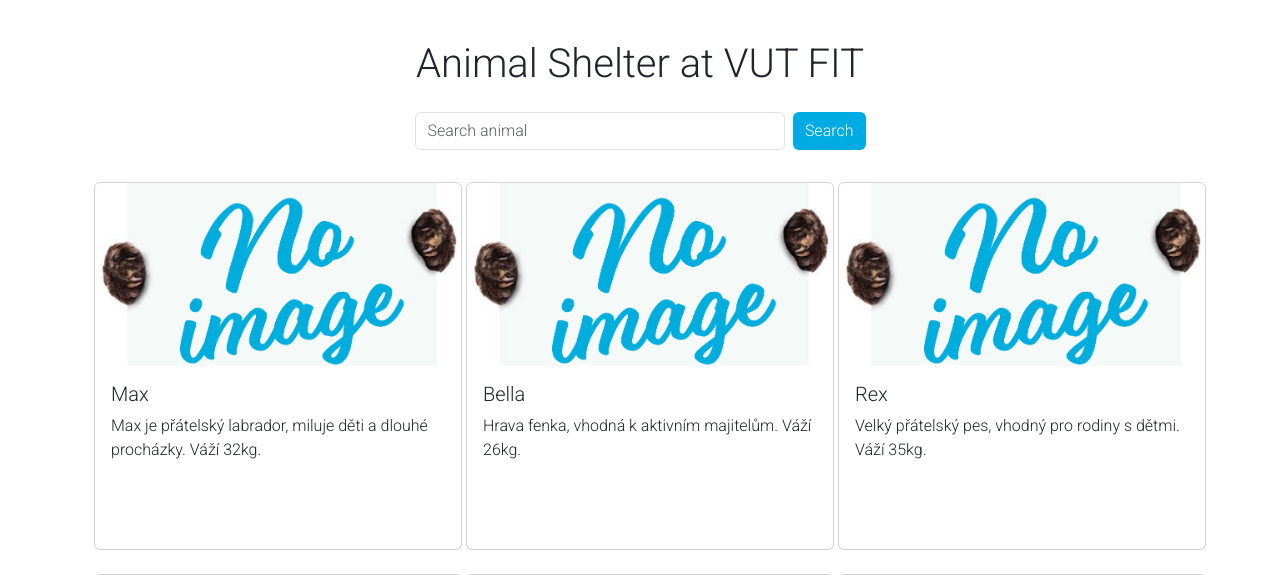
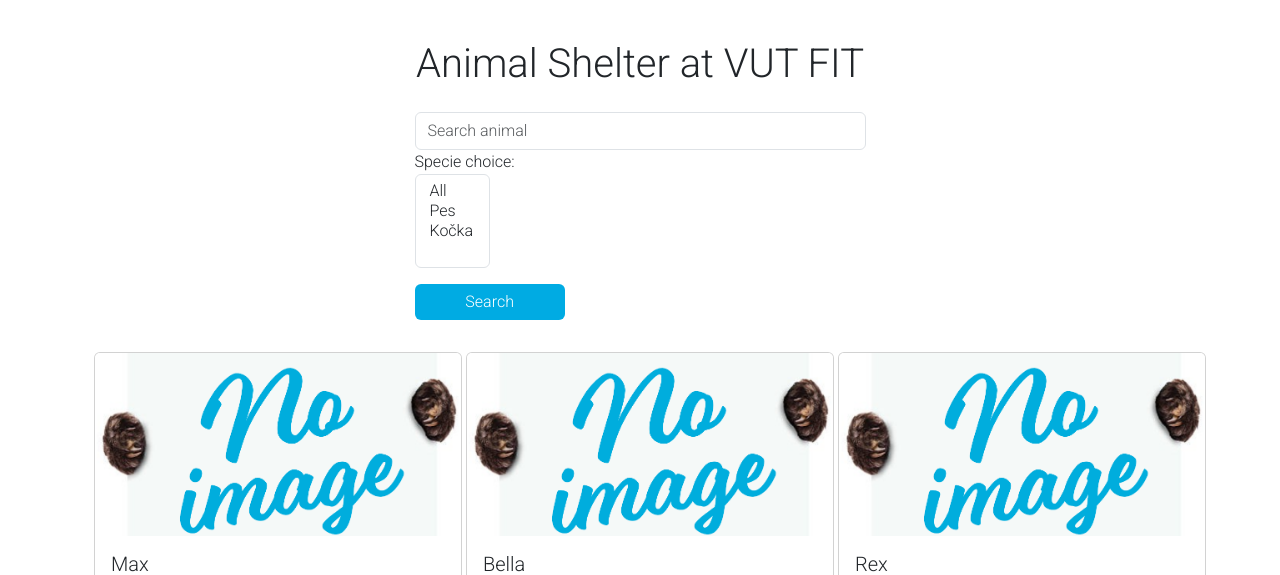
Before and after one commit to Dandys3900/IIS-Project, a Django app: page / in a window 1280 px wide. Shown: the part 58-633 px from the top of the page. Run offline with Django 5.2, Linux system fonts and the light colour scheme; data comes from the database, SQL or seed files in the repository; data that the repository does not hold is empty.

Commit message:
Other changes.

```diff
--- a/project/forms.py
+++ b/project/forms.py
@@ -1,4 +1,4 @@
-from django.contrib.auth.forms import UserCreationForm, AuthenticationForm
+from django.contrib.auth.forms import UserCreationForm
 from django.core.validators import RegexValidator
 from django.forms import inlineformset_factory
 from django import forms
@@ -338,3 +338,14 @@ class BookAnimalForm(forms.Form):
             reservation.save()
             walk.save()
         return walk
+
+class AnimalSpecieFilterForm(forms.Form):
+    specie_choice = forms.MultipleChoiceField(choices=[], required=False, widget=forms.SelectMultiple(attrs=SELECT_FORM_STYLE))
+
+    def __init__(self, *args, **kwargs):
+        super().__init__(*args, **kwargs)
+        # Get all unique species values from animals
+        species = [("", "All")]
+        species += [(breed, breed) for breed in Animal.objects.values_list("species", flat=True).distinct()]
+        print(species)
+        self.fields["specie_choice"].choices = species
--- a/project/templates/animal_tasks.html
+++ b/project/templates/animal_tasks.html
@@ -22,7 +22,7 @@
                     </thead>
                     <tbody>
                         {% for task in tasks %}
-                            <tr class="{% if task.is_done %} table-success {% endif %}">
+                            <tr class="{% if task.is_done %} table-success {% else %} table-danger {% endif %}">
                                 <td>{{ task.task_id }}</td>
                                 <td>{{ task.detail }}</td>
                                 <td>
--- a/project/templates/home.html
+++ b/project/templates/home.html
@@ -8,9 +8,11 @@
             </h1>
             <!-- Search bar -->
             <div class="col-md-5" style="margin-top: 1em; margin-bottom: 2em;">
-                <form class="d-flex">
-                    <input class="form-control me-2" type="search" placeholder="Search animal" aria-label="Search" name="query" value="{{ request.GET.query }}">
-                    <button class="btn btn-primary" type="submit">Search</button>
+                <form class="row-cols-md-3">
+                        <input class="form-control me-2" type="search" placeholder="Search animal" aria-label="Search" name="query" value="{{ request.GET.query }}">
+                        <!-- Render form -->
+                        {{ form.as_p }}
+                        <button class="btn btn-primary" type="submit">Search</button>
                 </form>
             </div>
         </div>
--- a/project/templates/navbar.html
+++ b/project/templates/navbar.html
@@ -150,7 +150,9 @@
 
             // Initially hide reset password hint text
             document.addEventListener("DOMContentLoaded", function() {
-                document.getElementById("id_password1_helptext").parentElement.nextSibling.setAttribute("hidden", "hidden");
+                element = document.getElementById("id_password1_helptext");
+                if (element)
+                    element.parentElement.nextSibling.setAttribute("hidden", "hidden");
             });
         </script>
     {% endblock extra_js %}
--- a/project/views.py
+++ b/project/views.py
@@ -14,20 +14,20 @@ MAX_IMG_SIZE = 2*1024*1024
 
 # Home view
 def home(request):
+    form = AnimalSpecieFilterForm(request.GET or None)
     # Get search query if any
     search_query = request.GET.get("query")
 
-    if search_query:
-        animals = Animal.objects.filter(name__icontains=search_query, is_active=True)
+    if search_query and form.is_valid:
+        target_specie = form.cleaned_data["specie_choice"]
+        print(target_specie)
+        animals = Animal.objects.filter(name__icontains=search_query, species=target_specie, is_active=True)
     else:
         animals = Animal.objects.filter(is_active=True).order_by("animal_id")
 
-    # User is trying to upload animal schedule
-    if request.method == "POST":
-        # TODO: Add form for animal schedule and its handling
-        pass
     return render(request, "home.html", {
-        "animals" : animals
+        "animals" : animals,
+        "form" : form
     })
 
 # Perform client login
@@ -581,7 +581,7 @@ def animal_book(request, animal_id):
 
     form.save()
     messages.success(request, "Walk booked.")
-    return redirect("home")
+    return redirect('animalmedrecs', animal_id=animal.animal_id)
 
 def walk_list(request):
     role_required(request, ["carer", "volunteer"])
--- a/source/settings.py
+++ b/source/settings.py
@@ -42,7 +42,7 @@ MIDDLEWARE = [
     'django.middleware.csrf.CsrfViewMiddleware',
     'django.contrib.auth.middleware.AuthenticationMiddleware',
     'django.contrib.messages.middleware.MessageMiddleware',
-    'django.middleware.clickjacking.XFrameOptionsMiddleware',
+    'django.middleware.clickjacking.XFrameOptionsMiddleware'
 ]
 
 ROOT_URLCONF = 'source.urls'
```
